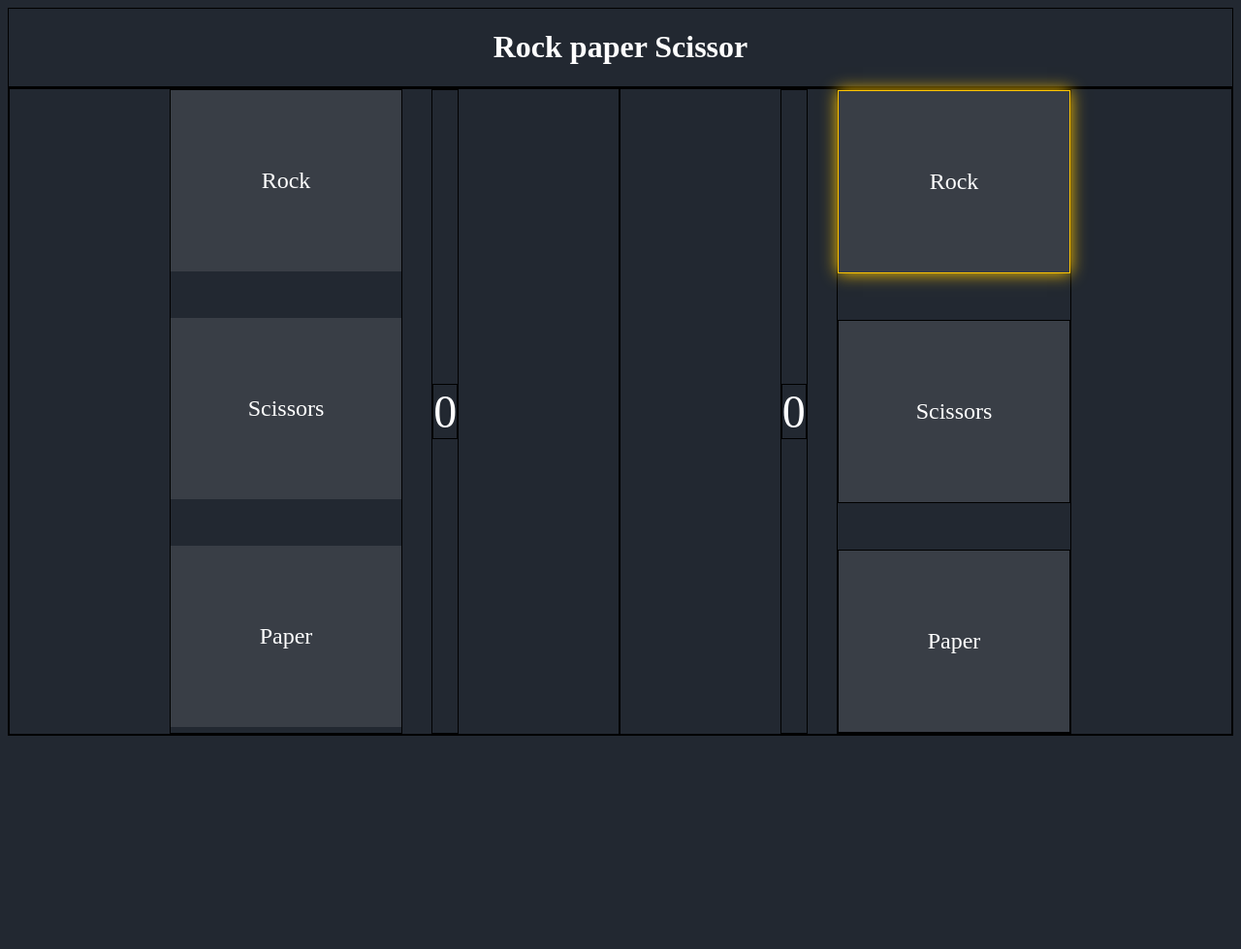
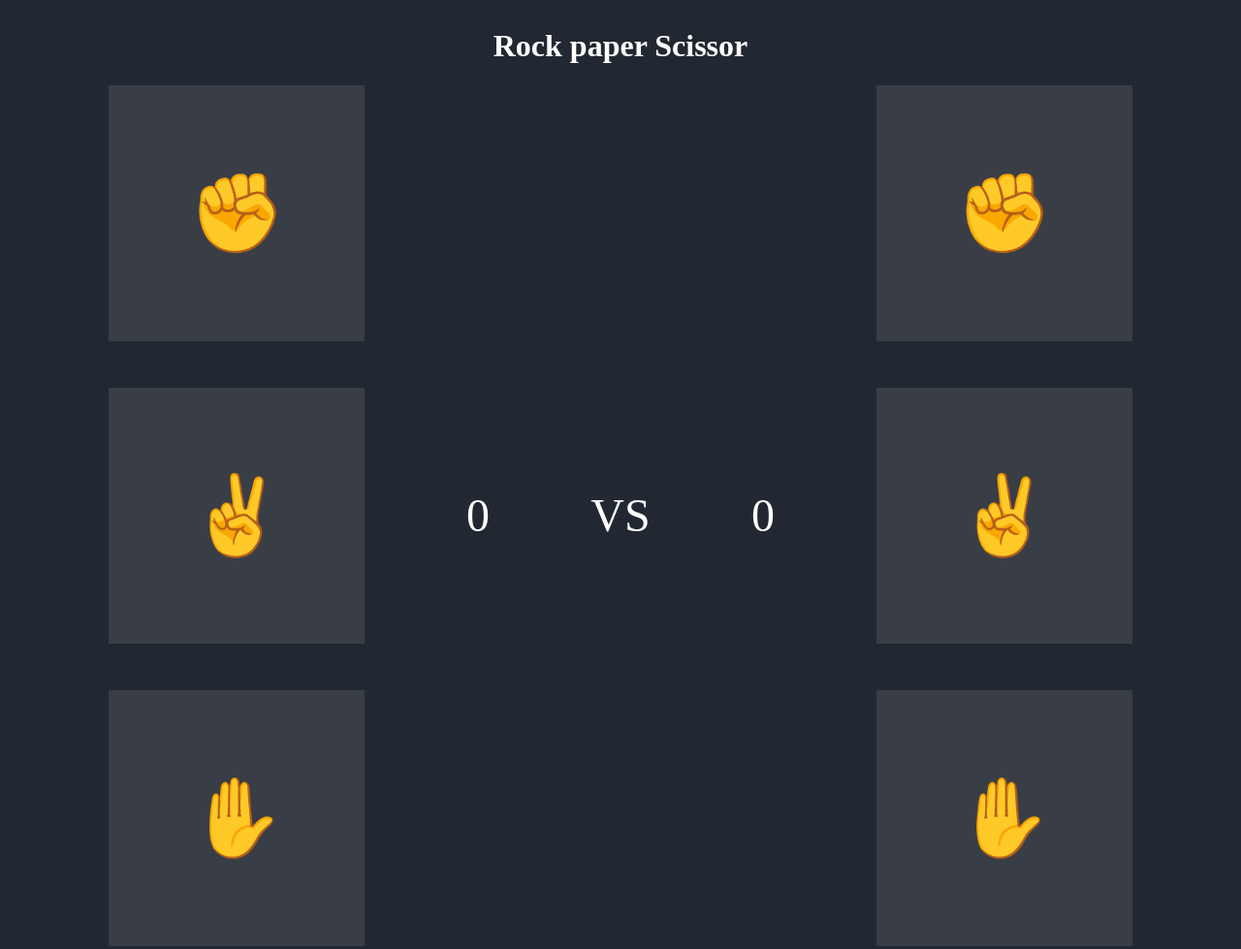
Before and after one commit to AriesJ12/rock-paper-sci, a plain HTML site: page index.html in a window 1280 px wide. Shown: the whole page at 97% size. Before the commit the page ends 800 px from the top, so only its background shows below. Drawn offline with Linux system fonts and the light colour scheme.

Commit message:
added icons and fix height

```diff
--- a/index.html
+++ b/index.html
@@ -12,30 +12,28 @@
     </div>
 
     <div class="section">
-      <div class="container">
-        <div class="choice-container">
-          <button data-answer="rock" type="button" class="choice">Rock</button>
-          <button data-answer="scissor" type="button" class="choice">
-            Scissors
-          </button>
-          <button data-answer="paper" type="button" class="choice">
-            Paper
-          </button>
+      <div class="choice-container" id="player">
+        <button data-answer="rock" type="button" class="choice">✊</button>
+        <button data-answer="scissor" type="button" class="choice">✌️</button>
+        <button data-answer="paper" type="button" class="choice">✋</button>
       </div>
       <div class="score-container">
         <div class="score" id="playerScore">0</div>
       </div>
+
+      <div class="versus-container">
+        <div>VS</div>
       </div>
 
-      <div class="container">
       <div class="score-container">
-          <div class="score" id="computerScore">0</div>
+        <div class="score" id="computerScore">
+          0
         </div>
-        <div class="choice-container" >
-          <div class="choice selected">Rock</div>
-          <div class="choice">Scissors</div>
-          <div class="choice">Paper</div>
       </div>
+      <div class="choice-container" id="computer">
+        <button data-answer="rock" type="button" class="choice">✊</button>
+        <button data-answer="scissor" type="button" class="choice">✌️</button>
+        <button data-answer="paper" type="button" class="choice">✋</button>
       </div>
     </div>
     <script src="script.js"></script>
--- a/script.js
+++ b/script.js
@@ -3,7 +3,7 @@
 //declare max Score
 const MAX_SCORE = 5;
 
-const buttonsAnswer = document.querySelectorAll("button.choice");
+const buttonsAnswer = document.querySelectorAll("#player button.choice");
 
 
 //add event listener -> click -> play round
--- a/style.css
+++ b/style.css
@@ -14,11 +14,6 @@ button
     all:unset;
 }
 
-div
-{
-    border: thin black solid;
-
-}
 
 .header
 {
@@ -30,16 +25,10 @@ div
 {
     display: flex;
     font-size: 1.5rem;
+    justify-content: space-evenly;
 }
 
-.container
-{
-    display: flex;
-    gap: 30px;
-    text-align: center;
-    flex-grow:1;
-    justify-content: center;
-}
+
 
 .choice-container
 {
@@ -48,7 +37,7 @@ div
     gap: 3rem;
 }
 
-.score-container
+.score-container, .versus-container
 {
     display: flex;
     justify-content: center;
@@ -59,7 +48,11 @@ div
 .choice
 {
     background-color: #393e46;
-    padding: 5rem;
+    height: 200px;
+    width: 200px;
+    padding: 2rem;
+    font-size: 5rem;
+    text-align: center;
 }
 
 .choice:hover
```
Lines whose indentation alone changed are shown as unchanged.
